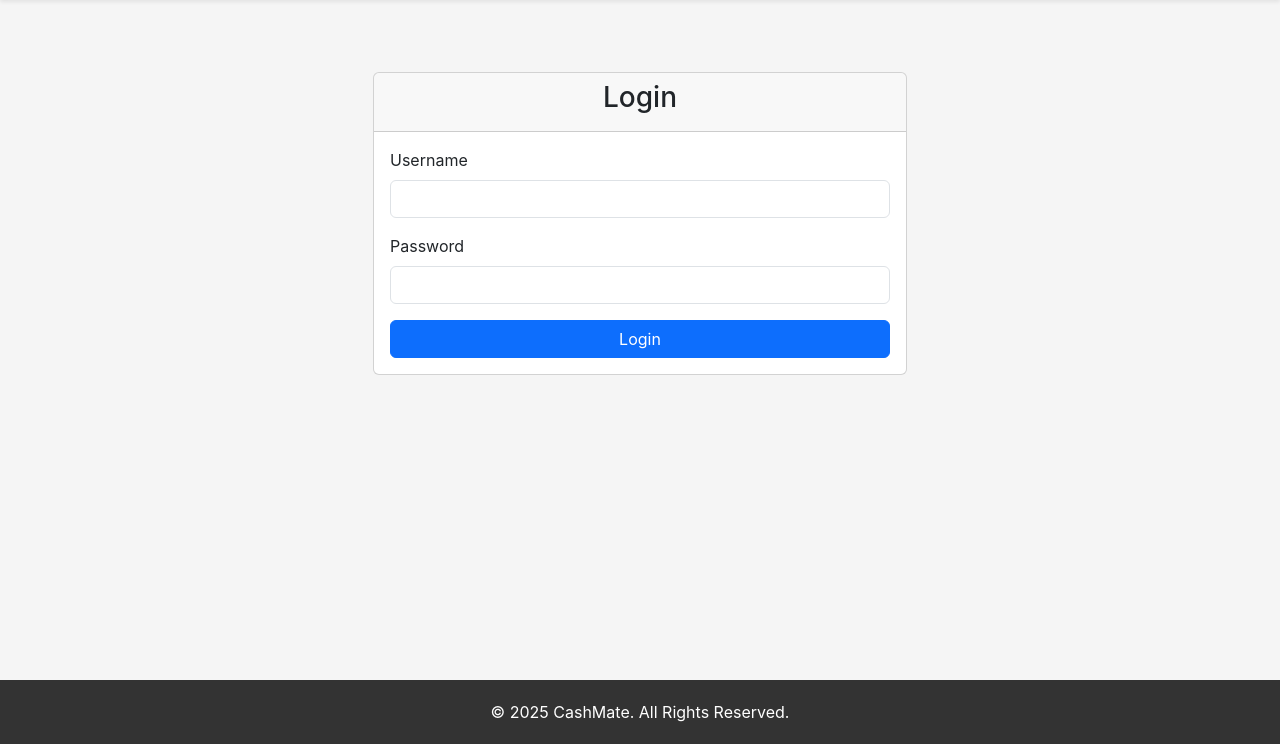
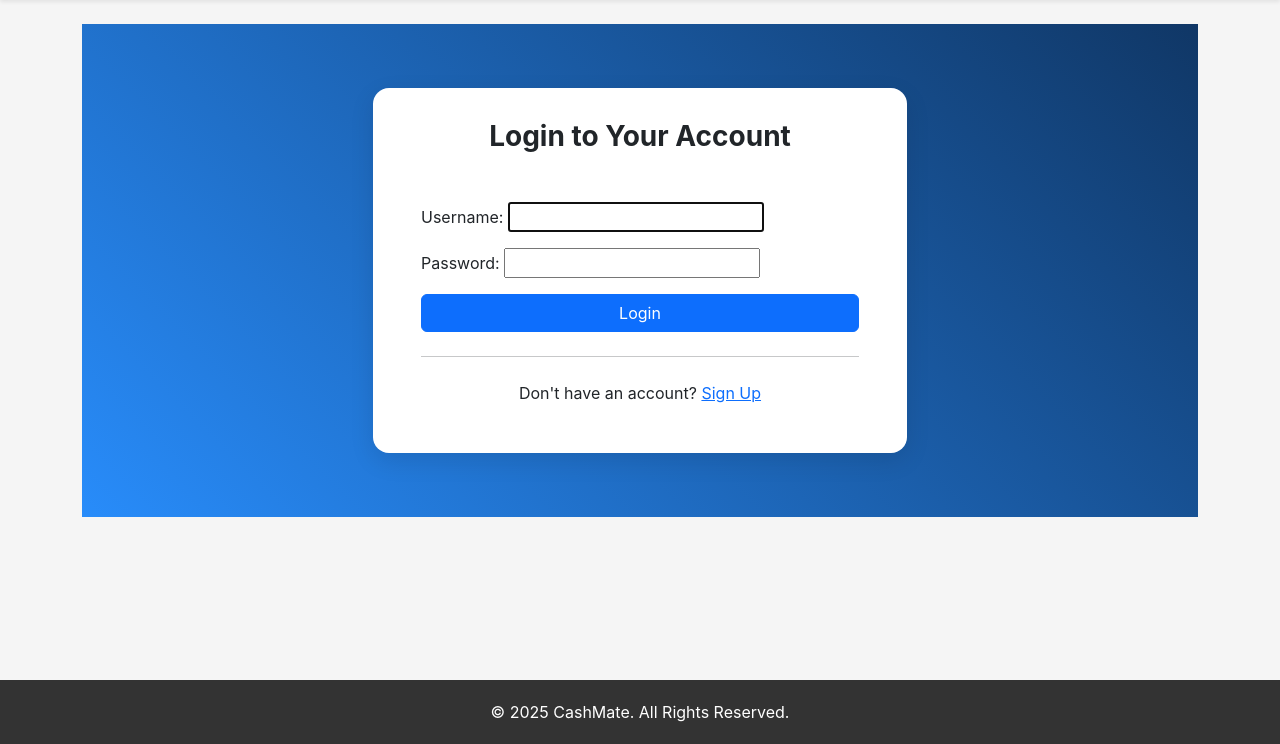
Before and after one commit to msliveme/cashmate, a Django app: page /login/ in a window 1280 px wide. Shown: the part 56-800 px from the top of the page. Run offline with Django 5.2, Linux system fonts and the light colour scheme.

Commit message:
fix: Fix registration and login pages
- Fixed 500 error on registration and login pages by simplifying form rendering.
- Improved the UI of the registration and login pages with a more modern design.

```diff
--- a/core/templates/registration/login.html
+++ b/core/templates/registration/login.html
@@ -3,14 +3,40 @@
 {% block title %}Login - CashMate{% endblock %}
 
 {% block content %}
-<div class="container mt-5">
+<style>
+    .gradient-background {
+        background: linear-gradient(45deg, var(--classic-blue), var(--dark-blue));
+        padding: 4rem 0;
+    }
+    .login-card {
+        border: none;
+        border-radius: 1rem;
+        box-shadow: 0 0.5rem 1.5rem rgba(0,0,0,.1);
+    }
+    .login-card .card-header {
+        background-color: transparent;
+        border-bottom: none;
+        padding: 2rem 2rem 0 2rem;
+    }
+    .form-control {
+        border-radius: 0.5rem;
+        padding: 1rem;
+        border: 1px solid #ced4da;
+    }
+    .form-label {
+        font-weight: 600;
+    }
+</style>
+
+<div class="gradient-background">
+    <div class="container">
         <div class="row justify-content-center">
             <div class="col-md-6">
-            <div class="card">
-                <div class="card-header">
-                    <h3 class="text-center">Login</h3>
+                <div class="card login-card">
+                    <div class="card-header text-center">
+                        <h3 class="fw-bold mb-0">Login to Your Account</h3>
                     </div>
-                <div class="card-body">
+                    <div class="card-body p-5">
                         {% if form.errors %}
                             <div class="alert alert-danger" role="alert">
                                 Your username and password didn't match. Please try again.
@@ -19,18 +45,16 @@
 
                         <form method="post">
                             {% csrf_token %}
-                        <div class="mb-3">
-                            <label for="id_username" class="form-label">Username</label>
-                            <input type="text" name="username" class="form-control" id="id_username" required>
-                        </div>
-                        <div class="mb-3">
-                            <label for="id_password" class="form-label">Password</label>
-                            <input type="password" name="password" class="form-control" id="id_password" required>
-                        </div>
+                            {{ form.as_p }}
                             <div class="d-grid">
                                 <button type="submit" class="btn btn-primary">Login</button>
                             </div>
                         </form>
+                        <hr class="my-4">
+                        <div class="text-center">
+                            <p class="mb-0">Don't have an account? <a href="{% url 'register' %}">Sign Up</a></p>
+                        </div>
+                    </div>
                 </div>
             </div>
         </div>
```
Also changed, not shown: core/templates/registration/register.html (+5 -20 lines). Lines whose indentation alone changed are shown as unchanged.
